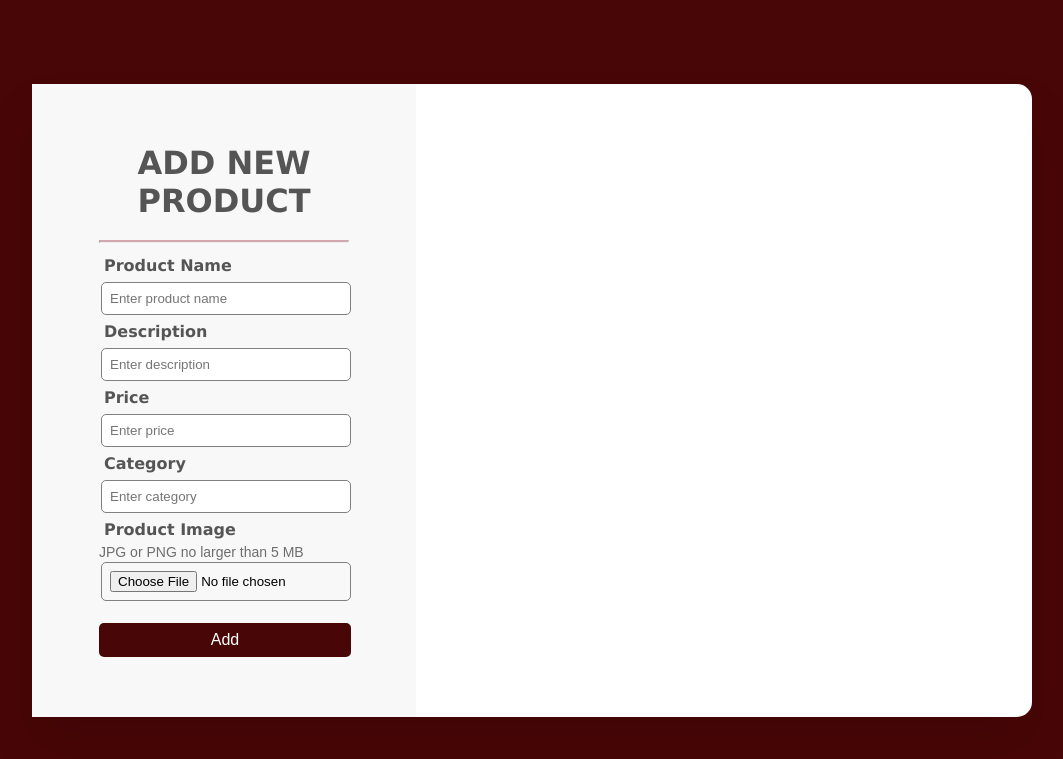
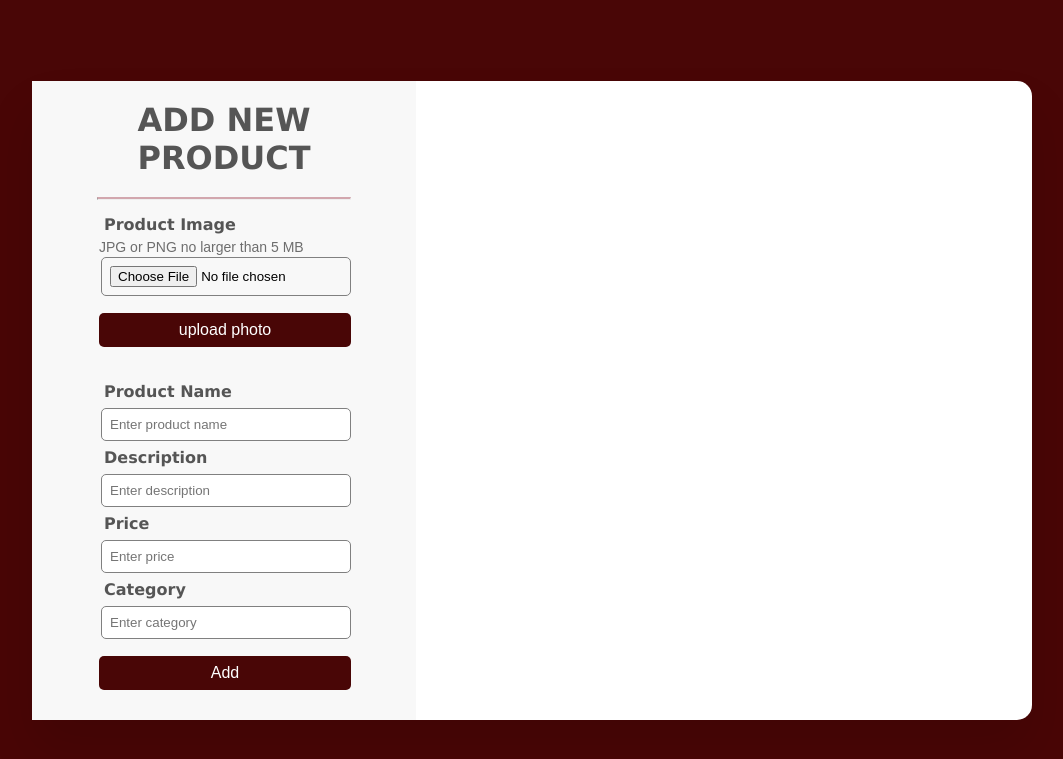
Before and after one commit to Nada-Hany/electronics-website, a Flask app: page /product in a window 1280 px wide. Shown: the top 759 px of the page, without its empty margins (108-1171 px from the left). Run offline with Flask 3, Linux system fonts and the light colour scheme.

Commit message:
photo path issue while adding

```diff
--- a/app.py
+++ b/app.py
@@ -15,23 +15,30 @@ db.init_db(connection)
 @app.route('/product', methods=[ 'Get','POST'])
 def product():
     if request.method == 'POST':
-
-        photo = request.files.get('profile_picture')
-        if photo:
-            if not validators.allowed_file_size(photo):
-                return f"Unallowed photo size."
-            elif not validators.allowed_file(photo.filename):
-                return f"Unallowed photo extention."
-        photo.save(os.path.join(app.config['UPLOAD_FOLDER'], photo.filename))
-        product_data = {
-                "name": request.form.get('product_name'),
-                "description": request.form.get('description'),
-                "price": request.form.get('price'),
-                "img": photo.filename,
-                "Category": request.form.get('Category')
-        }
-        db.add_product(connection,product_data)
-        return f'product added'
+        photoPath = ""
+        form_type = request.form.get('form_name')
+        if form_type == 'upload_photo':
+            photo = request.files.get('profile_picture')
+            if photo:
+                if not validators.allowed_file_size(photo):
+                    return f"Unallowed photo size."
+                elif not validators.allowed_file(photo.filename):
+                    return f"Unallowed photo extention."
+            photoPath=os.path.join(app.config['UPLOAD_FOLDER'], photo.filename)
+            photo.save(photoPath)
+        elif form_type == 'upload_product':
+            product_data = {
+                    "name": request.form.get('product_name'),
+                    "description": request.form.get('description'),
+                    "price": request.form.get('price'),
+                    "img": "photoPath",
+                    "Category": request.form.get('Category')
+            }
+            for data in product_data.values():
+                if data == None or data =='':
+                    return 'enter full data'
+            db.add_product(connection,product_data)
+            return f'product added'
 
     return render_template('add-product.html')
 
--- a/static/css/add-product.css
+++ b/static/css/add-product.css
@@ -30,8 +30,13 @@ body{
     background-color:  #f8f8f8;
 }
 form{
+    align-items: center;
     width: 250px;
-    margin: 60px auto;
+    margin: 10px auto;
+}
+
+#photo-form{
+    margin-bottom: 0;
 }
 h1{
     color: var(--font);
@@ -47,6 +52,7 @@ p{
 }
 hr{
     border-top: 2px solid var(--secondary-color);
+    width: 252px;
 }
 .pic{
     margin: 140px 40px 0px 0px;
@@ -78,6 +84,7 @@ input{
     border: 1px solid gray;
 }
 button{
+    margin: 0 auto;
     border: none;
     outline: none;
     padding: 8px;
@@ -85,7 +92,7 @@ button{
     color: #fff;
     font-size: 16px;
     cursor: pointer;
-    margin-top: 20px;
+    margin: 15px 0px 20px 0px;
     border-radius: 5px;
     background: var(--primary-color);
 }
--- a/templates/add-product.html
+++ b/templates/add-product.html
@@ -1,24 +1,43 @@
-
-
 <span style="font-family: verdana, geneva, sans-serif"
   ><!DOCTYPE html>
   <html lang="en">
     <head>
       <meta charset="UTF-8" />
-      <title>Login Form | By Code Info</title>
+      <title>adding a product</title>
       <link rel="stylesheet" href="../static/css/add-product.css" />
     </head>
     <body>
       <div class="container">
         <div class="login">
-          <form id="upload-form" method="POST" enctype="multipart/form-data">
           <h1>Add New Product</h1>
           <hr />
+          <form id="photo-form" method="POST" enctype="multipart/form-data">
+            <label>Product Image</label>
+            <div class="light-text">JPG or PNG no larger than 5 MB</div>
+            <input type="hidden" name="form_name" value="upload_photo" />
+            <input
+              id="img-account-profile-file"
+              type="file"
+              name="profile_picture"
+              class="form-control mb-2"
+            />
+            <button type="submit">upload photo</button>
+          </form>
+          <form id="upload-form" method="POST" enctype="multipart/form-data">
+            <input type="hidden" name="form_name" value="upload_product" />
             <label>Product Name</label>
-                <input type="text" name="product_name" placeholder="Enter product name" />
+            <input
+              type="text"
+              name="product_name"
+              placeholder="Enter product name"
+            />
 
             <label>Description</label>
-                <input type="text" name="description" placeholder="Enter description" />
+            <input
+              type="text"
+              name="description"
+              placeholder="Enter description"
+            />
 
             <label>Price</label>
             <input type="text" name="price" placeholder="Enter price" />
@@ -26,14 +45,7 @@
             <label>Category</label>
             <input type="text" name="Category" placeholder="Enter category" />
 
-                <label>Product Image</label>
-                <div class="light-text"> JPG or PNG no larger than 5 MB</div>
-
-                <input id="img-account-profile-file" type="file" name="profile_picture" class="form-control mb-2">
-
-
-                <button type="submit" >Add</button>
-
+            <button type="submit">Add</button>
           </form>
         </div>
 
@@ -42,8 +54,6 @@
             <!-- add photo or any thing  -->
           </div>
         </div>
-
-
       </div>
     </body>
   </html>
```
Also changed, not shown: db.py (+7 -1 lines), test.py (added, +8 -0 lines), database.db. Lines whose indentation alone changed are shown as unchanged.
